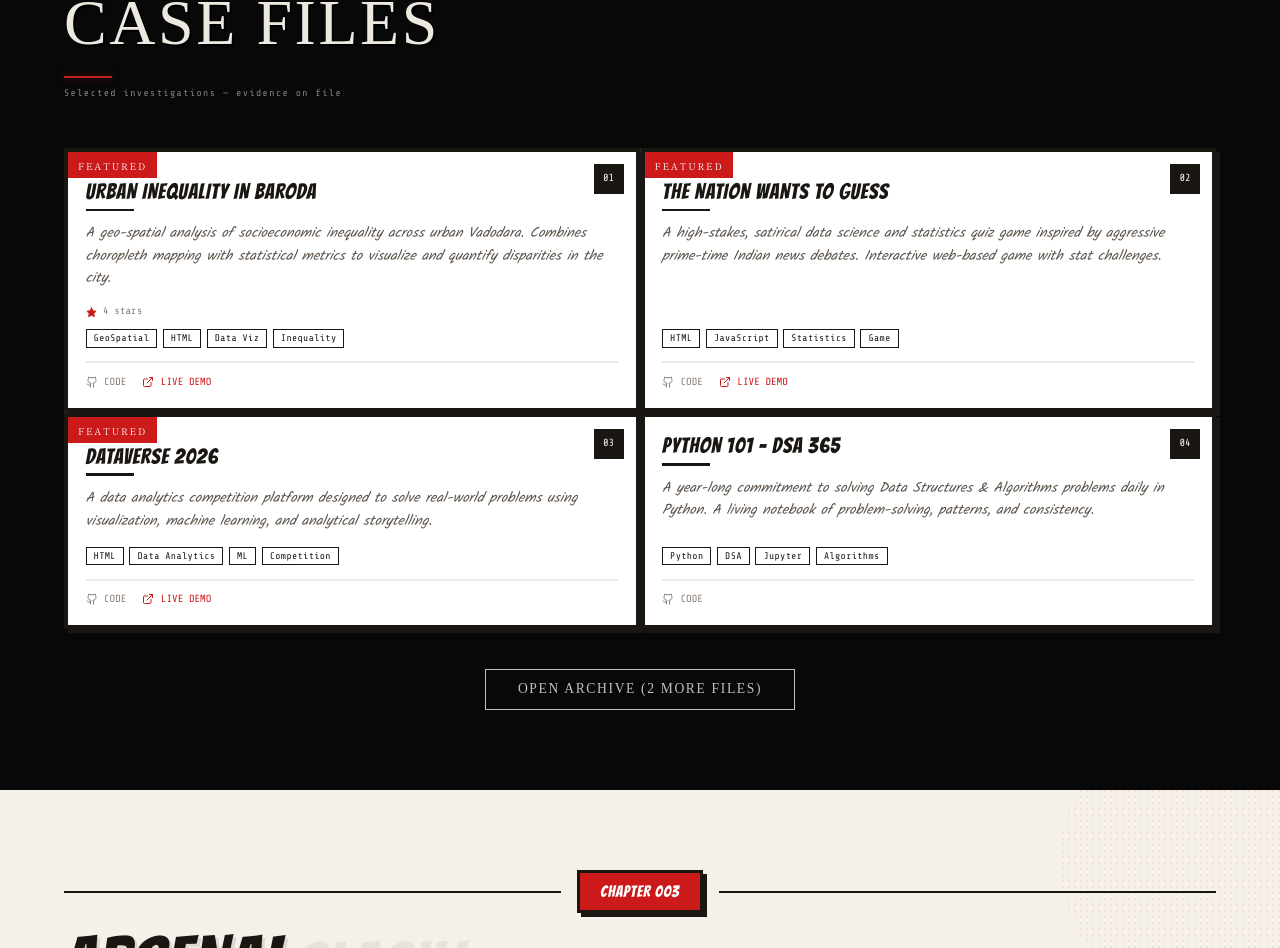
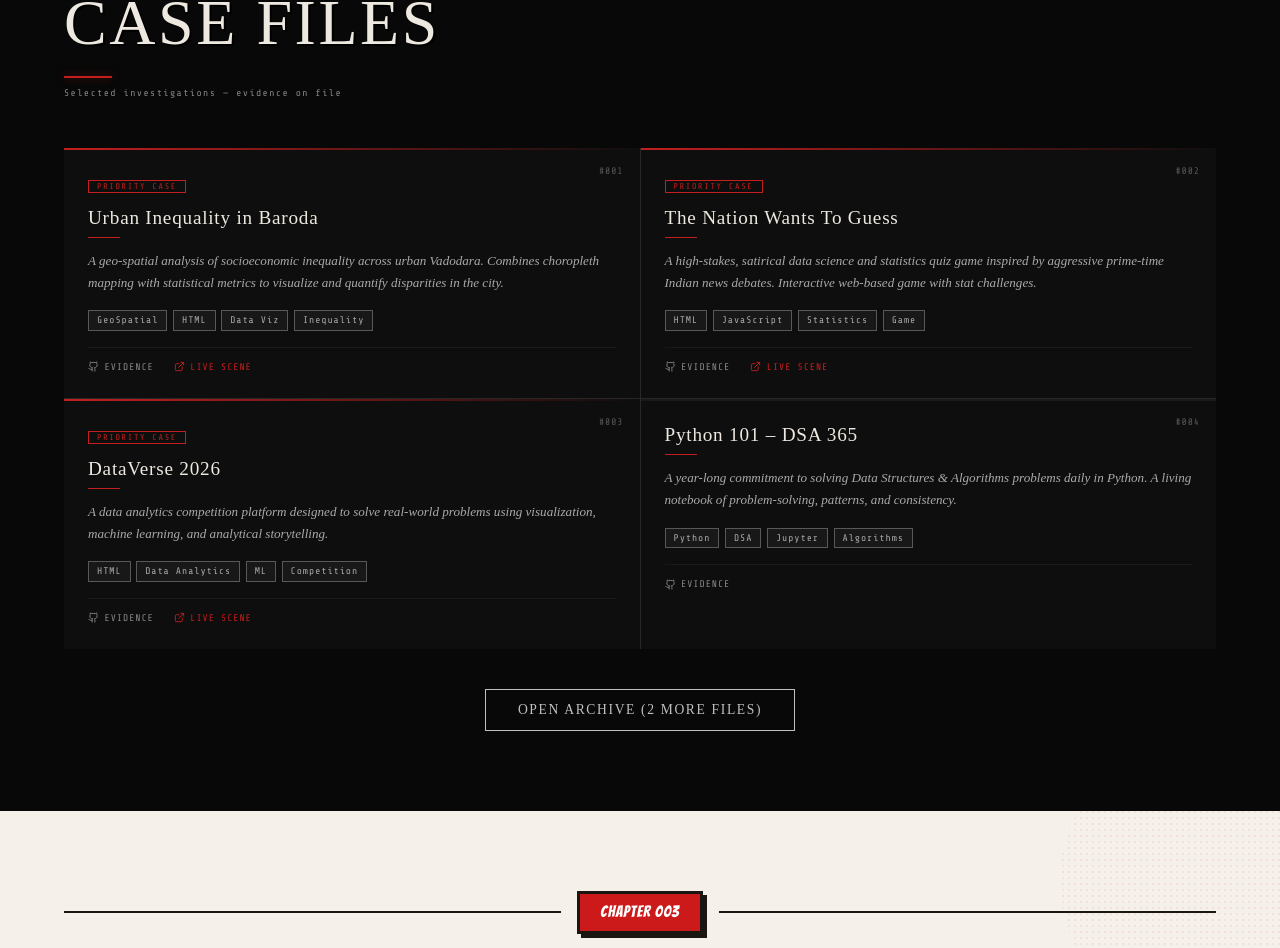
Before and after one commit to threed2y/threed2y, a React (Vite) app: page / in a window 1280 px wide. Shown: the part 927-1875 px from the top of the page. Built offline with nearby package versions, Linux system fonts and the light colour scheme; no server answers.

Commit message:
Update ProjectCard component styles and layout
Refactor ProjectCard component styles and structure.

```diff
--- a/src/components/ProjectCard.jsx
+++ b/src/components/ProjectCard.jsx
@@ -1,65 +1,64 @@
 import { motion } from 'framer-motion';
-import { ExternalLink, Github, Star } from 'lucide-react';
+import { ExternalLink, Github } from 'lucide-react';
 
 export default function ProjectCard({ project, index }) {
   return (
     <motion.div
-      initial={{ opacity:0, y:28 }} whileInView={{ opacity:1, y:0 }}
-      viewport={{ once:true, margin:'-40px' }} transition={{ duration:.38, delay: index*.07 }}
-      style={{ background:'#fff', border:'4px solid #1a1612', boxShadow:'4px 4px 0 #1a1612', display:'flex', flexDirection:'column', position:'relative', transition:'box-shadow .15s,transform .15s', overflow:'hidden' }}
-      onMouseEnter={e => { e.currentTarget.style.boxShadow='6px 6px 0 #cc1a1a'; e.currentTarget.style.transform='translate(-1px,-1px)'; }}
-      onMouseLeave={e => { e.currentTarget.style.boxShadow='4px 4px 0 #1a1612'; e.currentTarget.style.transform='none'; }}
+      initial={{ opacity: 0 }} whileInView={{ opacity: 1 }}
+      viewport={{ once: true }} transition={{ duration: 0.5, delay: index * 0.08 }}
+      style={{ background: '#0e0e0e', padding: '1.5rem', position: 'relative', overflow: 'hidden', transition: 'background 0.2s', cursor: 'default' }}
+      onMouseEnter={e => e.currentTarget.style.background = '#111'}
+      onMouseLeave={e => e.currentTarget.style.background = '#0d0d0d'}
     >
-      {/* number stamp */}
-      <div style={{ position:'absolute', top:'.75rem', right:'.75rem', width:30, height:30, background:'#1a1612', display:'flex', alignItems:'center', justifyContent:'center', zIndex:2 }}>
-        <span style={{ fontFamily:"'Share Tech Mono',monospace", fontSize:'.65rem', color:'#f5f1ea' }}>{String(index+1).padStart(2,'0')}</span>
+      {/* top accent line — lights up red on hover */}
+      <div style={{ position: 'absolute', top: 0, left: 0, right: 0, height: 2, background: project.featured ? 'linear-gradient(90deg,#c41e1e,transparent)' : '#1a1a1a', transition: 'background 0.3s' }}/>
+
+      {/* case number */}
+      <div style={{ position: 'absolute', top: '1rem', right: '1rem', fontFamily: "'Share Tech Mono', monospace", fontSize: '0.6rem', color: '#555', letterSpacing: '0.1em' }}>
+        #{String(index + 1).padStart(3, '0')}
       </div>
 
       {project.featured && (
-        <div style={{ position:'absolute', top:0, left:0, background:'#cc1a1a', padding:'1px 10px', zIndex:2 }}>
-          <span style={{ fontFamily:"'Shippori Mincho',serif", fontSize:'.58rem', letterSpacing:'.18em', textTransform:'uppercase', color:'white' }}>FEATURED</span>
+        <div style={{ marginBottom: '0.6rem' }}>
+          <span style={{ fontFamily: "'Share Tech Mono', monospace", fontSize: '0.52rem', color: '#c41e1e', letterSpacing: '0.2em', border: '1px solid #c41e1e', padding: '1px 8px' }}>
+            PRIORITY CASE
+          </span>
         </div>
       )}
 
-      <div style={{ padding:'1.1rem', paddingTop: project.featured ? '1.75rem' : '1.1rem', display:'flex', flexDirection:'column', flex:1 }}>
-        <h3 style={{ fontFamily:"'Bangers',cursive", fontSize:'1.35rem', color:'#1a1612', letterSpacing:'.04em', lineHeight:1.1, paddingRight:'2.5rem', margin:'0 0 .3rem' }}>
-          {project.title.toUpperCase()}
+      <h3 style={{ fontFamily: "'Special Elite', cursive", fontSize: '1.2rem', color: '#ede9e0', letterSpacing: '0.04em', margin: '0 0 0.5rem', lineHeight: 1.2, paddingRight: '2rem' }}>
+        {project.title}
       </h3>
-        <div style={{ width:'3rem', height:'2.5px', background:'#1a1612', marginBottom:'.7rem', transition:'width .3s,background .3s' }}
-          ref={el => el && el.closest('[data-hovered]') && (el.style.width='100%')}
-        />
-        <p style={{ fontFamily:"'Kalam',cursive", fontSize:'.88rem', fontStyle:'italic', color:'#5c534a', lineHeight:1.6, flex:1, marginBottom:'1rem', margin:'0 0 .9rem' }}>
+
+      <div style={{ width: '2rem', height: '1px', background: '#c41e1e', marginBottom: '0.75rem' }}/>
+
+      <p style={{ fontFamily: "'Libre Baskerville', serif", fontStyle: 'italic', fontSize: '0.82rem', color: '#aaa', lineHeight: 1.7, margin: '0 0 1rem' }}>
         {project.description}
       </p>
-        {project.stars && (
-          <div style={{ display:'flex', alignItems:'center', gap:'.4rem', marginBottom:'.6rem' }}>
-            <Star size={11} fill="#cc1a1a" stroke="#cc1a1a"/>
-            <span style={{ fontFamily:"'Share Tech Mono',monospace", fontSize:'.65rem', color:'#8a7d72' }}>{project.stars} stars</span>
-          </div>
-        )}
-        <div style={{ display:'flex', flexWrap:'wrap', gap:'.35rem', marginBottom:'.85rem' }}>
+
+      <div style={{ display: 'flex', flexWrap: 'wrap', gap: '0.35rem', marginBottom: '1rem' }}>
         {project.tags.map(tag => (
-            <span key={tag} style={{ fontFamily:"'Share Tech Mono',monospace", fontSize:'.6rem', padding:'1px 7px', border:'1.5px solid #1a1612', color:'#1a1612', letterSpacing:'.04em' }}>{tag}</span>
+          <span key={tag} className="noir-tag">{tag}</span>
         ))}
       </div>
-        <div style={{ display:'flex', gap:'1rem', paddingTop:'.7rem', borderTop:'2px solid rgba(10,8,6,.08)', marginTop:'auto' }}>
+
+      <div style={{ display: 'flex', gap: '1.25rem', paddingTop: '0.75rem', borderTop: '1px solid #1a1a1a' }}>
         <a href={project.github} target="_blank" rel="noopener noreferrer"
-            style={{ display:'flex', alignItems:'center', gap:'.4rem', fontFamily:"'Share Tech Mono',monospace", fontSize:'.65rem', color:'#8a7d72', textDecoration:'none', transition:'color .15s' }}
-            onMouseEnter={e => e.currentTarget.style.color='#1a1612'}
-            onMouseLeave={e => e.currentTarget.style.color='#8a7d72'}
+          style={{ display: 'flex', alignItems: 'center', gap: '0.35rem', fontFamily: "'Share Tech Mono', monospace", fontSize: '0.6rem', color: '#888', textDecoration: 'none', letterSpacing: '0.1em', transition: 'color 0.2s' }}
+          onMouseEnter={e => e.currentTarget.style.color = '#aaa'}
+          onMouseLeave={e => e.currentTarget.style.color = '#4a4a4a'}
         >
-            <Github size={12}/> CODE
+          <Github size={11}/> EVIDENCE
         </a>
         {project.demo && (
           <a href={project.demo} target="_blank" rel="noopener noreferrer"
-              style={{ display:'flex', alignItems:'center', gap:'.4rem', fontFamily:"'Share Tech Mono',monospace", fontSize:'.65rem', color:'#cc1a1a', textDecoration:'none', transition:'color .15s' }}
-              onMouseEnter={e => e.currentTarget.style.color='#e83030'}
-              onMouseLeave={e => e.currentTarget.style.color='#cc1a1a'}
+            style={{ display: 'flex', alignItems: 'center', gap: '0.35rem', fontFamily: "'Share Tech Mono', monospace", fontSize: '0.6rem', color: '#c41e1e', textDecoration: 'none', letterSpacing: '0.1em', transition: 'color 0.2s' }}
+            onMouseEnter={e => e.currentTarget.style.color = '#e83030'}
+            onMouseLeave={e => e.currentTarget.style.color = '#c41e1e'}
           >
-              <ExternalLink size={12}/> LIVE DEMO
+            <ExternalLink size={11}/> LIVE SCENE
           </a>
         )}
-        </div>
       </div>
     </motion.div>
   );
```
Lines whose indentation alone changed are shown as unchanged.
